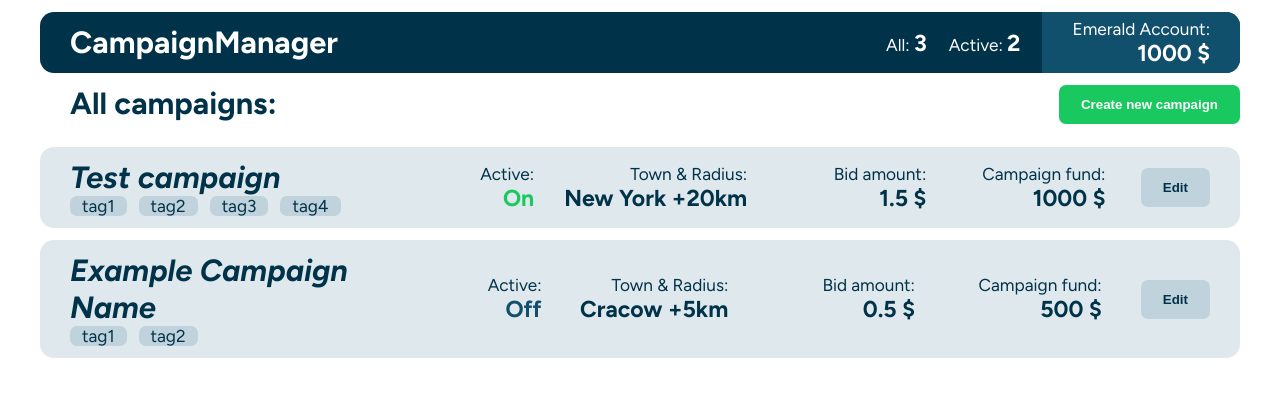
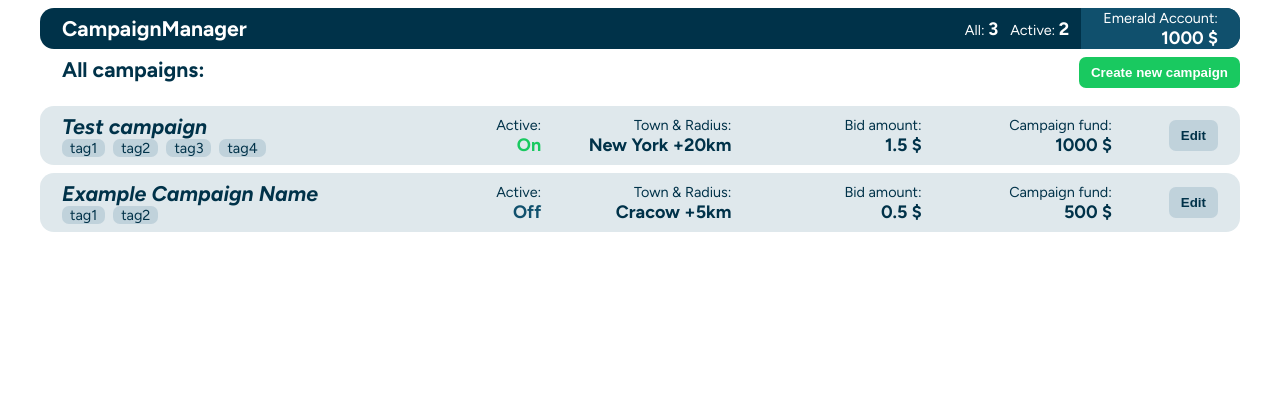
Before and after one commit to BarteXikora/campaign-manager, a React (Create React App) app: page / in a window 1280 px wide. Shown: the top 396 px of the page. Built offline with nearby package versions, Linux system fonts and the light colour scheme; the HTML template or start-up script is replaced by a standard one.

Commit message:
Changed some values in the defaultTheme

```diff
--- a/src/theme/defaultTheme.ts
+++ b/src/theme/defaultTheme.ts
@@ -18,15 +18,17 @@ const colors = {
 }
 
 const fontSizes = {
-    title: '1.6rem',
-    default: '1.2rem',
-    small: '.9rem'
+    title: '1.25rem',
+    default: '1.06rem',
+    small: '.85rem'
 }
 
 const spaces = {
-    big: '30px',
-    medium: '22px',
-    small: '12px'
+    xBig: '30px',
+    big: '22px',
+    medium: '12px',
+    small: '8px',
+    xSamll: '4px'
 }
 
 const borderradiuses = {
@@ -45,7 +47,7 @@ const defaultTheme = {
     spaces,
     borderradiuses,
     screenBreakpoints,
-    transition: 'all .2s ease-in-out'
+    transition: 'all .1s ease-in-out'
 }
 
 export default defaultTheme
```
